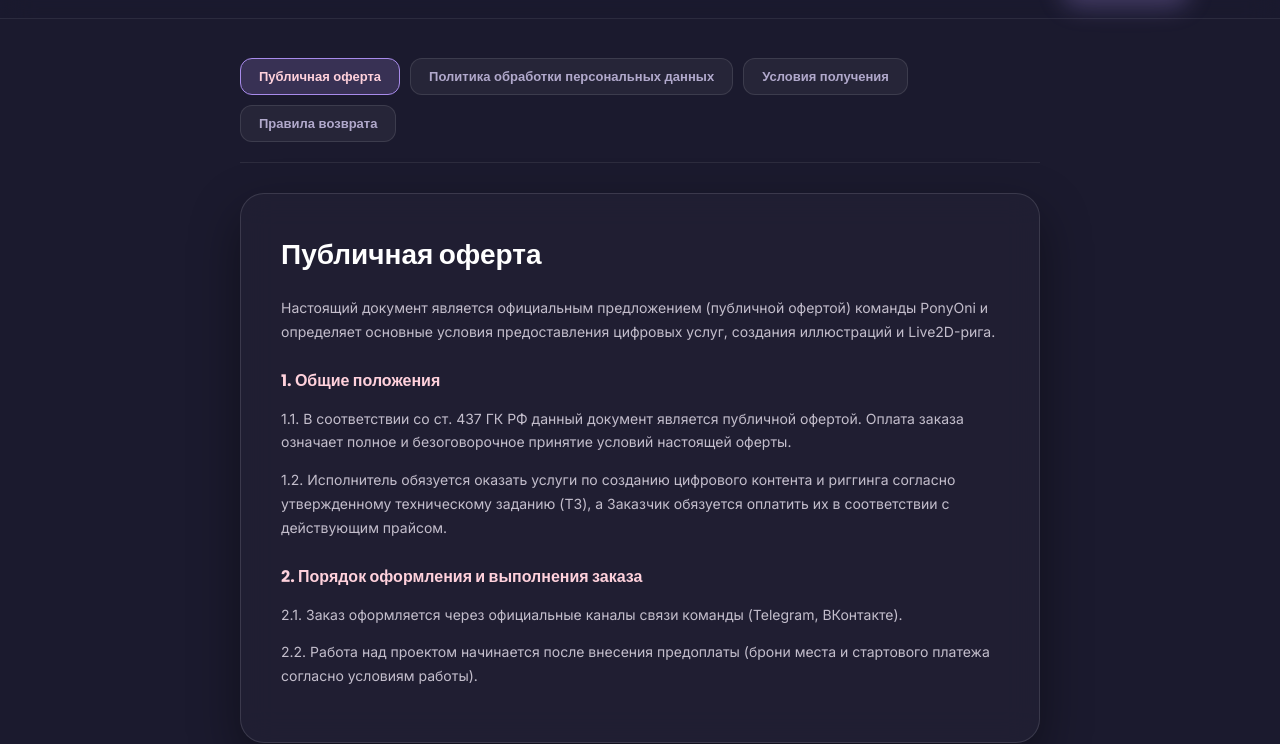
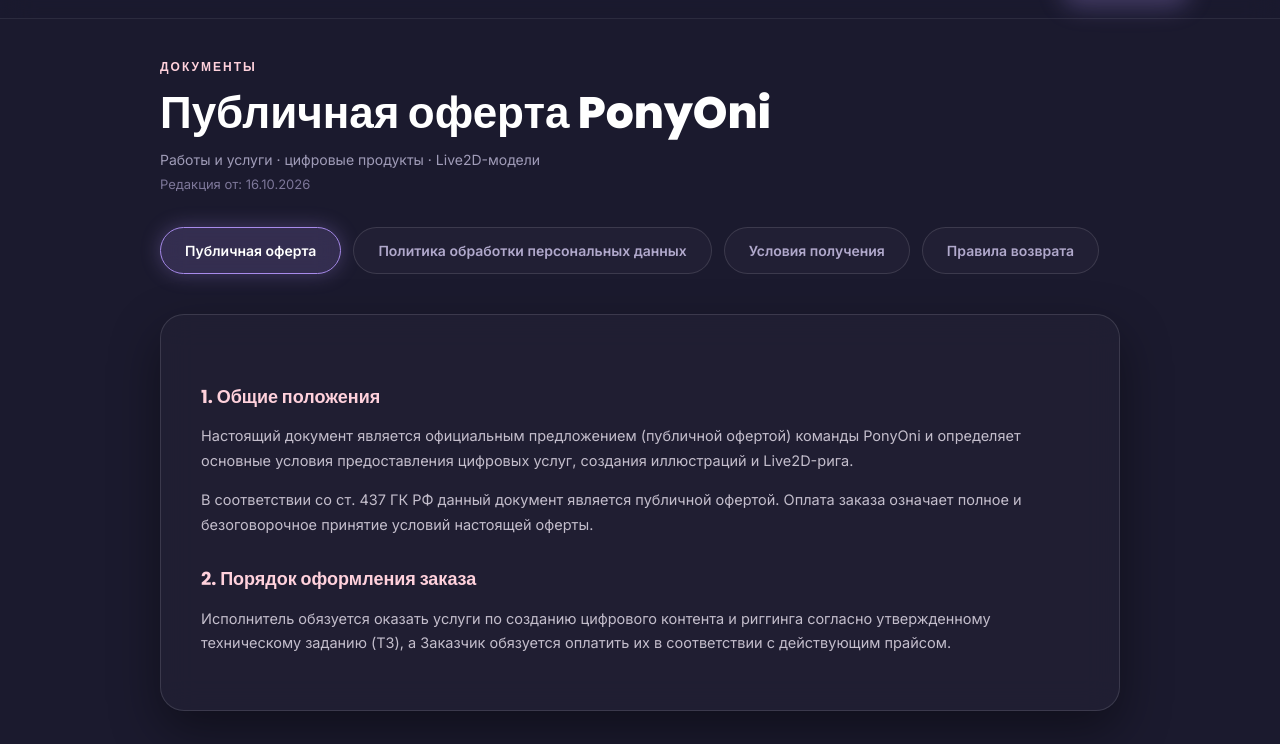
Before and after one commit to PonyOni/PonyOni.github.io, a plain HTML site: page legal.html in a window 1280 px wide. Shown: the part 62-806 px from the top of the page. Drawn offline with Linux system fonts and the light colour scheme.

Commit message:
Update legal.html

```diff
--- a/legal.html
+++ b/legal.html
@@ -29,6 +29,7 @@
       top: 0; left: 0; width: 100%; height: 80px; z-index: 100;
       background: rgba(27, 26, 46, 0.85);
       backdrop-filter: blur(16px);
+      -webkit-backdrop-filter: blur(16px);
       border-bottom: 1px solid rgba(255, 255, 255, 0.08);
       display: flex; align-items: center; justify-content: center;
     }
@@ -48,11 +49,13 @@
       text-decoration: none; cursor: pointer; border: none;
       background: linear-gradient(135deg, #a88beb 0%, #e87999 100%); color: #ffffff;
       box-shadow: 0 10px 25px rgba(168, 139, 235, 0.3);
+      transition: transform 0.2s;
     }
+    .btn:hover { transform: translateY(-2px); }
 
     /* ОСНОВНОЙ КОНТЕЙНЕР СТРАНИЦЫ */
     .legal-main-wrapper {
-      max-width: 840px;
+      max-width: 1000px;
       width: 100%;
       margin: 120px auto 60px auto;
       padding: 0 20px;
@@ -60,74 +63,108 @@
       flex: 1;
     }
 
-    .legal-tabs-row {
+    /* ШАПКА ДОКУМЕНТОВ */
+    .legal-top-info {
+      margin-bottom: 35px;
+    }
+
+    .legal-tag-mini {
+      font-family: 'Poppins', sans-serif;
+      font-size: 12px;
+      font-weight: 700;
+      color: #ffd1dc;
+      text-transform: uppercase;
+      letter-spacing: 2px;
+      margin-bottom: 12px;
+      display: block;
+    }
+
+    .legal-main-title {
+      font-family: 'Poppins', sans-serif;
+      font-size: 44px;
+      font-weight: 800;
+      color: #ffffff;
+      margin: 0 0 12px 0;
+      line-height: 1.15;
+    }
+
+    .legal-subtitle-meta {
+      font-size: 14px;
+      color: #a09cb8;
+      margin-bottom: 8px;
+    }
+
+    .legal-date-meta {
+      font-size: 13px;
+      color: #7d7799;
+    }
+
+    /* РЯД КНОПОК-ПЛАШЕК В СТИЛЕ МАКЕТА */
+    .legal-pills-row {
       display: flex;
       flex-wrap: wrap;
-      gap: 10px;
-      margin-bottom: 30px;
-      border-bottom: 1px solid rgba(255, 255, 255, 0.08);
-      padding-bottom: 20px;
+      gap: 12px;
+      margin-bottom: 40px;
     }
 
-    .legal-tab-btn {
-      background: rgba(255, 255, 255, 0.05);
-      border: 1px solid rgba(255, 255, 255, 0.1);
+    .legal-pill-btn {
+      background: rgba(35, 33, 54, 0.8);
+      border: 1px solid rgba(255, 255, 255, 0.12);
       color: #b1a9cc;
-      padding: 10px 18px;
-      border-radius: 12px;
-      font-size: 13px;
+      padding: 14px 24px;
+      border-radius: 30px;
+      font-family: 'Inter', sans-serif;
+      font-size: 14px;
       font-weight: 600;
       cursor: pointer;
-      transition: all 0.2s ease;
+      backdrop-filter: blur(12px);
+      transition: all 0.25s ease;
     }
 
-    .legal-tab-btn:hover {
-      background: rgba(255, 255, 255, 0.1);
+    .legal-pill-btn:hover {
+      background: rgba(45, 42, 68, 0.95);
+      border-color: rgba(255, 255, 255, 0.25);
       color: #fff;
+      transform: translateY(-2px);
     }
 
-    .legal-tab-btn.active {
-      background: rgba(168, 139, 235, 0.2);
+    /* Активная плашка в стиле макета (с сиреневатым свечением/границей) */
+    .legal-pill-btn.active {
+      background: rgba(168, 139, 235, 0.18);
       border-color: #a88beb;
-      color: #ffd1dc;
+      color: #ffffff;
+      box-shadow: 0 0 20px rgba(168, 139, 235, 0.3);
     }
 
+    /* КАРТОЧКА С ТЕКСТОМ ДОКУМЕНТА */
     .legal-content-card {
       background: rgba(35, 33, 54, 0.7);
       backdrop-filter: blur(16px);
+      -webkit-backdrop-filter: blur(16px);
       border: 1px solid rgba(255, 255, 255, 0.12);
       border-radius: 24px;
       padding: 40px;
       box-shadow: 0 20px 50px rgba(0,0,0,0.4);
     }
 
-    .legal-content-card h1 {
-      font-family: 'Poppins', sans-serif;
-      font-size: 28px;
-      font-weight: 800;
-      color: #ffffff;
-      margin-top: 0;
-      margin-bottom: 20px;
-    }
-
     .legal-content-card h3 {
       font-family: 'Poppins', sans-serif;
-      font-size: 16px;
+      font-size: 18px;
       font-weight: 700;
       color: #ffd1dc;
-      margin-top: 24px;
-      margin-bottom: 8px;
+      margin-top: 28px;
+      margin-bottom: 10px;
     }
 
     .legal-content-card p, .legal-content-card li {
-      font-size: 14px;
+      font-size: 14.5px;
       color: #c4becc;
       line-height: 1.7;
     }
 
     .legal-content-card ul {
       padding-left: 20px;
-      margin-top: 6px;
+      margin-top: 8px;
     }
 
     .doc-section {
@@ -137,7 +174,7 @@
       display: block;
     }
 
-    /* ФУТЕР ВНУТРИ СТРАНИЦЫ */
+    /* ФУТЕР ВНИЗУ СТРАНИЦЫ */
     .site-legal-footer {
       width: 100%;
       padding: 30px 20px;
@@ -150,6 +187,11 @@
     }
     .site-legal-footer a { color: #9a93b5; text-decoration: underline; margin: 0 10px; }
     .site-legal-footer a:hover { color: #ffd1dc; }
+
+    @media(max-width: 768px) {
+      .legal-main-title { font-size: 32px; }
+      .legal-pills-row { flex-direction: column; }
+    }
   </style>
 </head>
 <body>
@@ -164,69 +206,70 @@
     </div>
   </header>
 
-  <!-- КОНТЕНТ -->
-  <div class="legal-main-wrapper">
+  <!-- ОСНОВНОЙ БЛОК -->
+  <main class="legal-main-wrapper">
 
-    <!-- Переключатели вкладок -->
-    <div class="legal-tabs-row">
-      <button class="legal-tab-btn" id="btn-offer" onclick="switchDoc('offer')">Публичная оферта</button>
-      <button class="legal-tab-btn" id="btn-privacy" onclick="switchDoc('privacy')">Политика обработки персональных данных</button>
-      <button class="legal-tab-btn" id="btn-terms" onclick="switchDoc('terms')">Условия получения</button>
-      <button class="legal-tab-btn" id="btn-refund" onclick="switchDoc('refund')">Правила возврата</button>
+    <!-- Динамическая шапка документа -->
+    <div class="legal-top-info">
+      <span class="legal-tag-mini">Документы</span>
+      <h1 class="legal-main-title" id="docMainTitle">Публичная оферта PonyOni</h1>
+      <div class="legal-subtitle-meta" id="docSubMeta">Работы и услуги · цифровые продукты · Live2D-модели</div>
+      <div class="legal-date-meta" id="docDateMeta">Редакция от: 16.10.2026</div>
     </div>
 
-    <!-- Карточка с текстом документов -->
+    <!-- Плашки-переключатели в стиле макета -->
+    <div class="legal-pills-row">
+      <button class="legal-pill-btn active" id="btn-offer" onclick="switchDoc('offer')">Публичная оферта</button>
+      <button class="legal-pill-btn" id="btn-privacy" onclick="switchDoc('privacy')">Политика обработки персональных данных</button>
+      <button class="legal-pill-btn" id="btn-terms" onclick="switchDoc('terms')">Условия получения</button>
+      <button class="legal-pill-btn" id="btn-refund" onclick="switchDoc('refund')">Правила возврата</button>
+    </div>
+
+    <!-- Текстовое содержимое документов -->
     <div class="legal-content-card">
 
       <!-- 1. Публичная оферта -->
-      <div id="doc-offer" class="doc-section">
-        <h1>Публичная оферта</h1>
+      <div id="doc-offer" class="doc-section active">
+        <h3>1. Общие положения</h3>
         <p>Настоящий документ является официальным предложением (публичной офертой) команды PonyOni и определяет основные условия предоставления цифровых услуг, создания иллюстраций и Live2D-рига.</p>
+        <p>В соответствии со ст. 437 ГК РФ данный документ является публичной офертой. Оплата заказа означает полное и безоговорочное принятие условий настоящей оферты.</p>
 
-        <h3>1. Общие положения</h3>
-        <p>1.1. В соответствии со ст. 437 ГК РФ данный документ является публичной офертой. Оплата заказа означает полное и безоговорочное принятие условий настоящей оферты.</p>
-        <p>1.2. Исполнитель обязуется оказать услуги по созданию цифрового контента и риггинга согласно утвержденному техническому заданию (ТЗ), а Заказчик обязуется оплатить их в соответствии с действующим прайсом.</p>
-
-        <h3>2. Порядок оформления и выполнения заказа</h3>
-        <p>2.1. Заказ оформляется через официальные каналы связи команды (Telegram, ВКонтакте).</p>
-        <p>2.2. Работа над проектом начинается после внесения предоплаты (брони места и стартового платежа согласно условиям работы).</p>
+        <h3>2. Порядок оформления заказа</h3>
+        <p>Исполнитель обязуется оказать услуги по созданию цифрового контента и риггинга согласно утвержденному техническому заданию (ТЗ), а Заказчик обязуется оплатить их в соответствии с действующим прайсом.</p>
       </div>
 
       <!-- 2. Политика конфиденциальности -->
       <div id="doc-privacy" class="doc-section">
-        <h1>Политика обработки персональных данных</h1>
+        <h3>1. Сбор и обработка информации</h3>
         <p>Настоящая Политика конфиденциальности определяет, как команда PonyOni собирает, использует и защищает информацию, передаваемую пользователями при оформлении заказов.</p>
-
-        <h3>1. Сбор информации</h3>
-        <p>1.1. Мы собираем только те данные, которые необходимы для связи с вами и выполнения заказа (имя в мессенджерах, ссылки на профили, референсы и пожелания к проекту).</p>
+        <p>Мы собираем только те данные, которые необходимы для связи с вами и выполнения заказа (имя в мессенджерах, ссылки на профили, референсы и пожелания).</p>
 
         <h3>2. Защита данных</h3>
-        <p>2.1. Все предоставленные материалы и личная информация строго защищены и не передаются третьим лицам, за исключением случаев, предусмотренных опцией конфиденциальности заказа.</p>
+        <p>Все предоставленные материалы и личная информация строго защищены и не передаются третьим лицам, за исключением случаев, предусмотренных опцией конфиденциальности заказа (+30%).</p>
       </div>
 
       <!-- 3. Условия получения -->
       <div id="doc-terms" class="doc-section">
-        <h1>Условия получения</h1>
-        <p>Правила передачи готовых материалов и исходных файлов Заказчику.</p>
+        <h3>1. Передача результатов</h3>
+        <p>Готовые файлы модели (модели .moc3, текстуры, настройки для VTube Studio) передаются Заказчику через защищенные облачные хранилища после полной оплаты стоимости заказа.</p>
+        <p>При заказе арта также передается исходный многослойный PSD-файл (исходники рига оговариваются индивидуально).</p>
 
-        <h3>1. Передача результатов</h3>
-        <p>1.1. Готовые файлы модели (модели .moc3, текстуры, настройки для VTube Studio) передаются Заказчику через защищенные облачные хранилища после полной оплаты стоимости заказа.</p>
-        <p>1.2. Срок хранения файлов на серверах исполнителя составляет 6 месяцев с момента сдачи проекта.</p>
+        <h3>2. Сроки хранения файлов</h3>
+        <p>Исходные и финальные материалы хранятся на наших серверах в течение 6 месяцев после сдачи проекта. Рекомендуем сохранять полученную копию файлов на своем устройстве сразу после получения.</p>
       </div>
 
       <!-- 4. Правила возврата -->
       <div id="doc-refund" class="doc-section">
-        <h1>Правила возврата</h1>
-        <p>Условия возврата денежных средств при отмене или изменении параметров заказа.</p>
+        <h3>1. Возврат брони и предоплаты</h3>
+        <p>При отмене заказа со стороны Заказчика до начала работ внесенная бронь (25%) не возвращается, так как она закрепляет индивидуальный временной слот в очереди.</p>
+        <p>Если работа над проектом уже началась, возврат средств производится за вычетом фактически выполненного и утвержденного объема работы на текущий момент.</p>
 
-        <h3>1. Возврат брони и предоплаты</h3>
-        <p>1.1. При отмене заказа со стороны Заказчика до начала работ внесенная бронь (25%) не возвращается, так как она закрепляет индивидуальный временной слот в очереди.</p>
-        <p>1.2. Если работа над проектом уже началась, возврат средств производится за вычетом фактически выполненного и утвержденного объема работы на текущий момент.</p>
-        <p>1.3. Технические ошибки рига, выявленные в течение 14 дней после сдачи проекта, устраняются бесплатно.</p>
+        <h3>2. Техническая поддержка и гарантия</h3>
+        <p>Технические ошибки рига (деформации, физика, параметры), выявленные в течение 14 дней после сдачи проекта в рамках первоначального ТЗ, устраняются бесплатно.</p>
       </div>
 
     </div>
-  </div>
+  </main>
 
   <!-- ФУТЕР -->
   <footer class="site-legal-footer">
@@ -240,34 +283,56 @@
   </footer>
 
   <script>
-    // Логика переключения вкладок через URL (?tab=...)
-    function getQueryParam(param) {
-      const urlParams = new URLSearchParams(window.location.search);
-      return urlParams.get(param);
-    }
+    // Данные для шапки под каждую вкладку
+    const docMeta = {
+      offer: {
+        title: "Публичная оферта PonyOni",
+        subtitle: "Работы и услуги · цифровые продукты · Live2D-модели",
+        date: "Редакция от: 16.10.2026"
+      },
+      privacy: {
+        title: "Политика персональных данных",
+        subtitle: "Конфиденциальность · безопасность данных · защита информации",
+        date: "Редакция от: 16.10.2026"
+      },
+      terms: {
+        title: "Условия получения",
+        subtitle: "Передача файлов · исходники · облачное хранение",
+        date: "Редакция от: 16.10.2026"
+      },
+      refund: {
+        title: "Правила возврата",
+        subtitle: "Условия отмены · предоплата · гарантия рига",
+        date: "Редакция от: 16.10.2026"
+      }
+    };
 
     function switchDoc(tabName) {
-      // Скрываем все разделы
+      // Скрываем все разделы текста
       document.querySelectorAll('.doc-section').forEach(el => el.classList.remove('active'));
-      document.querySelectorAll('.legal-tab-btn').forEach(el => el.classList.remove('active'));
+      document.querySelectorAll('.legal-pill-btn').forEach(el => el.classList.remove('active'));
 
-      // Показываем нужный
+      // Показываем выбранный раздел
       const targetDoc = document.getElementById('doc-' + tabName);
       const targetBtn = document.getElementById('btn-' + tabName);
 
       if (targetDoc && targetBtn) {
         targetDoc.classList.add('active');
         targetBtn.classList.add('active');
-      } else {
-        // Дефолт (оферта)
-        document.getElementById('doc-offer').classList.add('active');
-        document.getElementById('btn-offer').classList.add('active');
+
+        // Меняем шапку под выбранный документ
+        if (docMeta[tabName]) {
+          document.getElementById('docMainTitle').innerText = docMeta[tabName].title;
+          document.getElementById('docSubMeta').innerText = docMeta[tabName].subtitle;
+          document.getElementById('docDateMeta').innerText = docMeta[tabName].date;
+        }
       }
     }
 
-    // Инициализация при загрузке страницы
+    // Автоматическое переключение по параметру в URL (например, ?tab=privacy)
     window.addEventListener('DOMContentLoaded', () => {
-      const currentTab = getQueryParam('tab') || 'offer';
+      const urlParams = new URLSearchParams(window.location.search);
+      const currentTab = urlParams.get('tab') || 'offer';
       switchDoc(currentTab);
     });
   </script>
```
